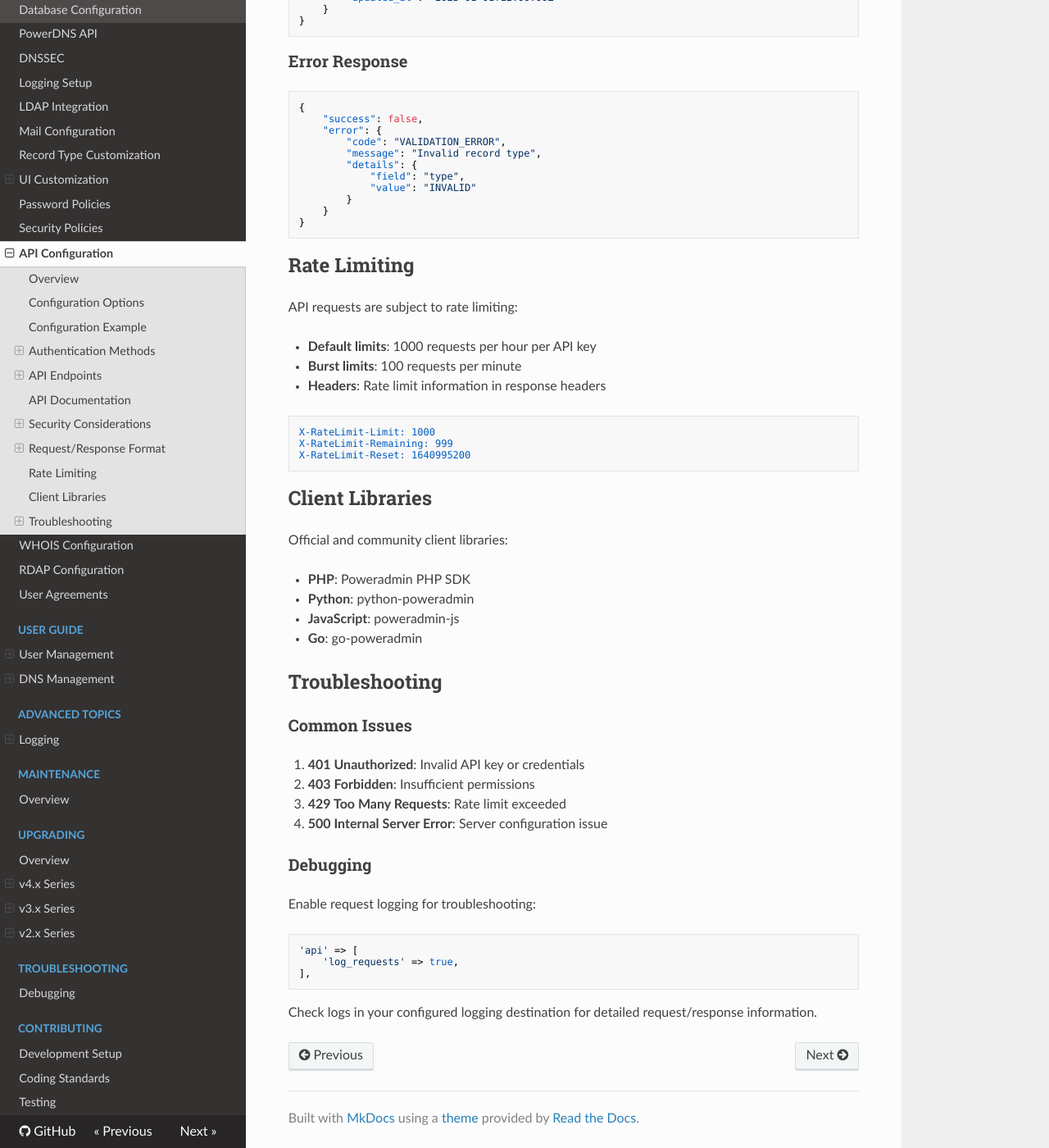
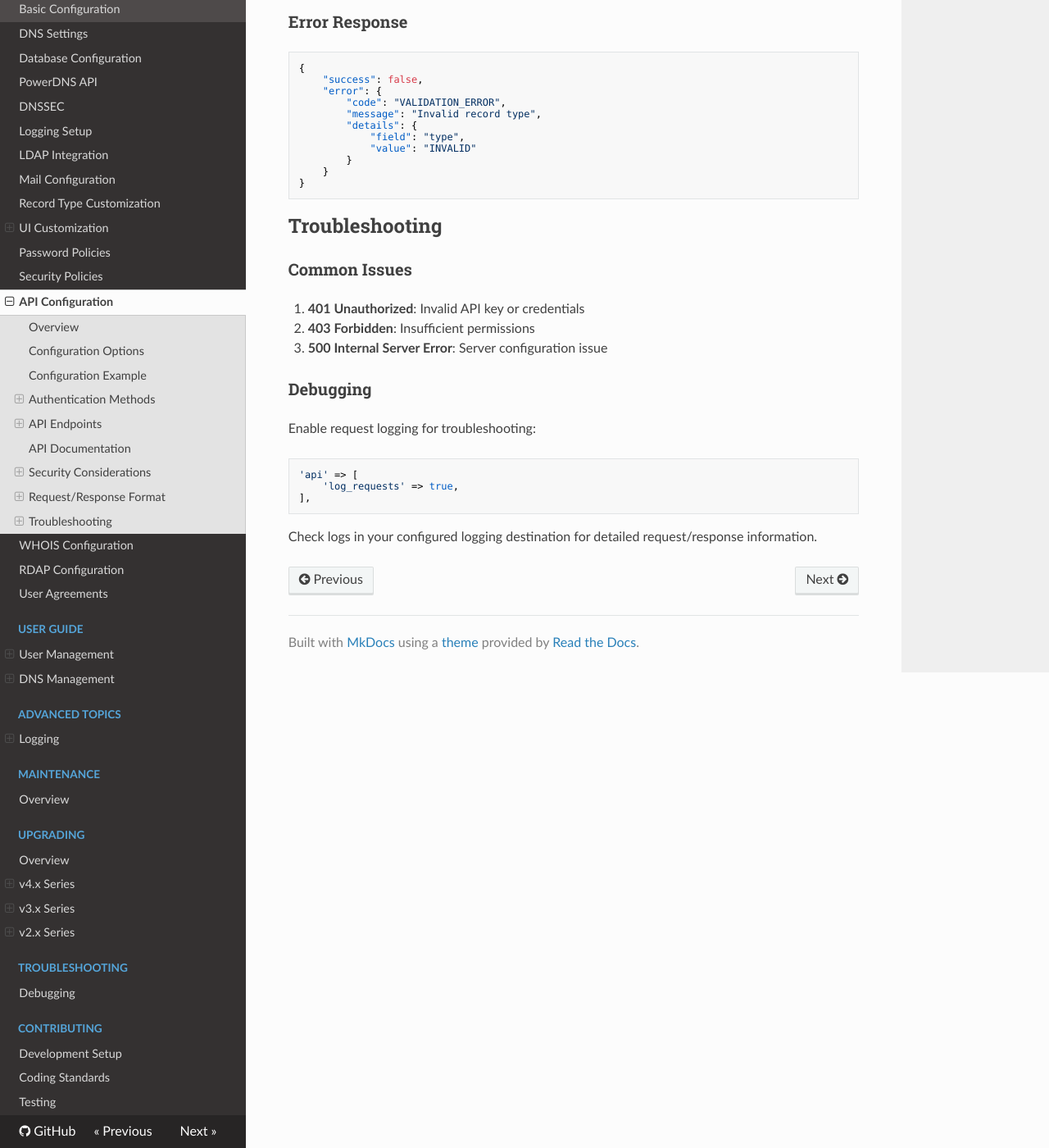
Before and after one commit to poweradmin/poweradmin-docs, an MkDocs documentation site: the page built from docs/configuration/api.md, in a window 1280 px wide and 1400 px high, scrolled down 3362 px. Shown: the whole window at 82% size. Built offline with MkDocs 1.6.1, drawn with Linux system fonts in a browser that asks for light colours; nearby versions of some CDN libraries; some of the changed text lies outside the part shown.

````diff
--- a/docs/configuration/api.md
+++ b/docs/configuration/api.md
@@ -37,9 +37,8 @@ return [
 API keys provide secure, token-based authentication:
 
 1. **Generate API keys** - Create keys for each application
-2. **Rate limiting** - Control request rates per key
-3. **Permissions** - Restrict access to specific operations
-4. **Revocation** - Easily revoke compromised keys
+2. **Permissions** - Restrict access to specific operations
+3. **Revocation** - Easily revoke compromised keys
 
 #### Using API Keys
 
@@ -111,10 +110,9 @@ When `docs_enabled` is true, interactive API documentation is available at `/api
 
 1. **Use HTTPS only** - Never expose API over HTTP
 2. **API key rotation** - Regularly rotate API keys
-3. **Rate limiting** - Implement request rate limits
-4. **Input validation** - Validate all API inputs
-5. **Access control** - Restrict API access by IP if possible
-6. **Audit logging** - Log all API requests and responses
+3. **Input validation** - Validate all API inputs
+4. **Access control** - Restrict API access by IP if possible
+5. **Audit logging** - Log all API requests and responses
 
 ## Request/Response Format
 
@@ -162,37 +160,13 @@ When `docs_enabled` is true, interactive API documentation is available at `/api
 }
 ```
 
-## Rate Limiting
-
-API requests are subject to rate limiting:
-
-- **Default limits**: 1000 requests per hour per API key
-- **Burst limits**: 100 requests per minute
-- **Headers**: Rate limit information in response headers
-
-```
-X-RateLimit-Limit: 1000
-X-RateLimit-Remaining: 999
-X-RateLimit-Reset: 1640995200
-```
-
-## Client Libraries
-
-Official and community client libraries:
-
-- **PHP**: Poweradmin PHP SDK
-- **Python**: python-poweradmin
-- **JavaScript**: poweradmin-js
-- **Go**: go-poweradmin
-
 ## Troubleshooting
 
 ### Common Issues
 
 1. **401 Unauthorized**: Invalid API key or credentials
 2. **403 Forbidden**: Insufficient permissions
-3. **429 Too Many Requests**: Rate limit exceeded
-4. **500 Internal Server Error**: Server configuration issue
+3. **500 Internal Server Error**: Server configuration issue
 
 ### Debugging
 
````
Also changed, not shown: docs/configuration/rdap.md (+0 -15 lines), docs/configuration/user-agreements.md (+9 -16 lines), docs/configuration/whois.md (+0 -14 lines).
